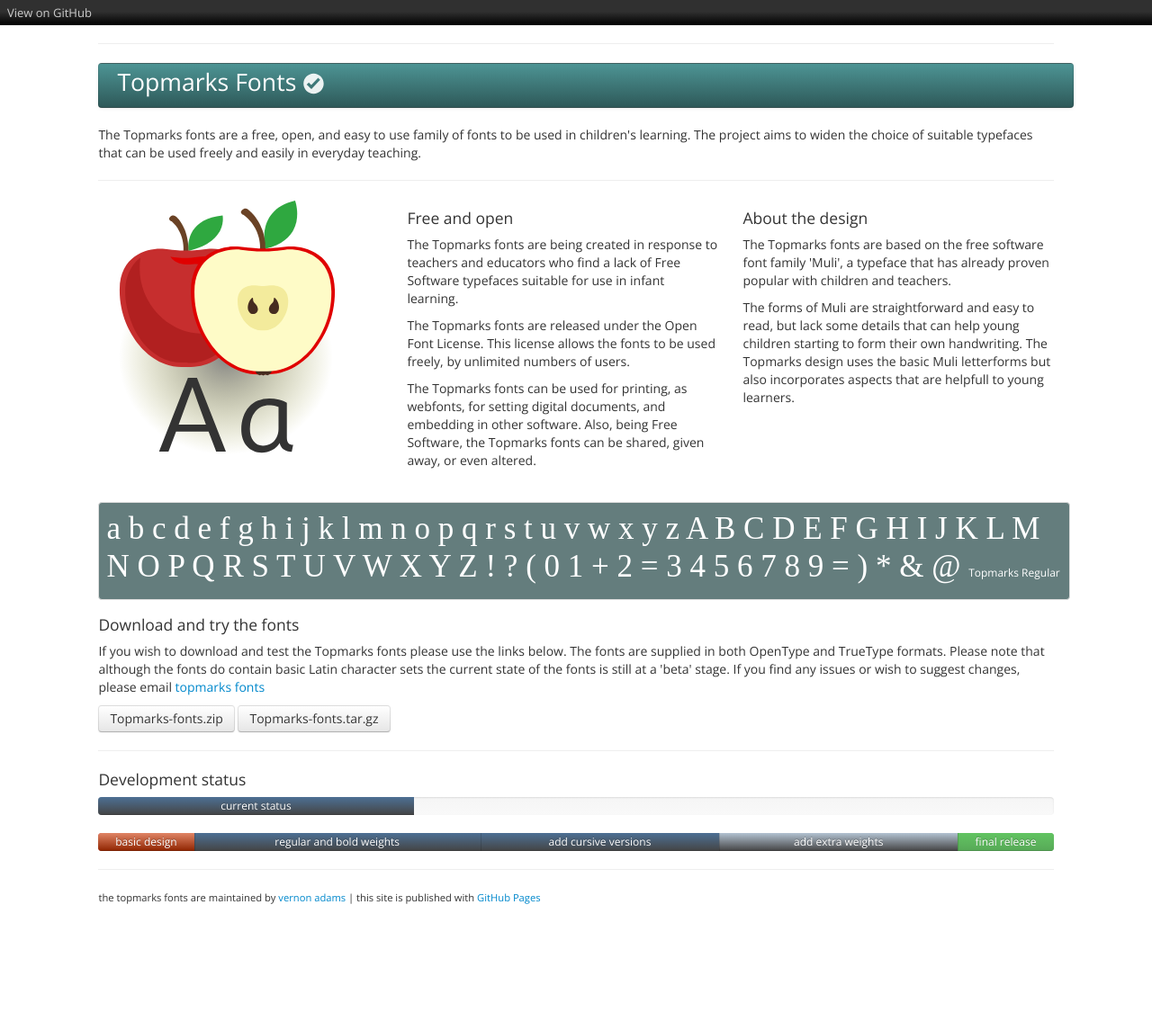
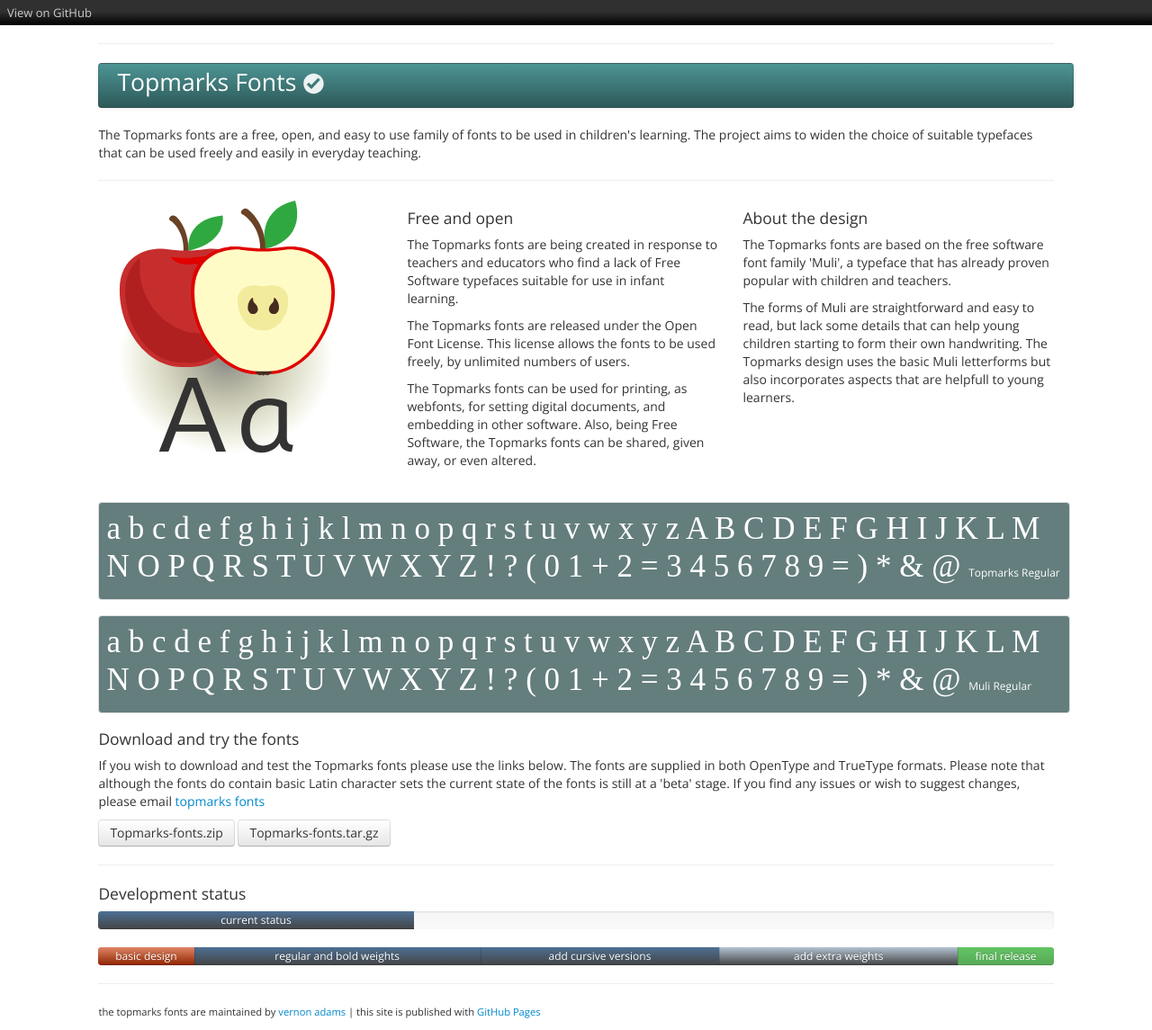
Before and after one commit to vernnobile/topmarks, a Jekyll site: the page built from index.html, in a window 1280 px wide. Shown: the whole page at 90% size. Built offline with Jekyll 4.4.1, drawn with Linux system fonts in a browser that asks for light colours; some web fonts are replaced; before the commit the page ends 1018 px from its top, so only the background shows below that.

Commit message:
Update specimen.html

```diff
--- a/_includes/specimen.html
+++ b/_includes/specimen.html
@@ -1,3 +1,4 @@
-<div style="font-family:mulimedium">
-<div class="specimen">a b c d e f g h i j k l m n o p q r s t u v w x y z A B C D E F G H I J K L M N O P Q R S T U V W X Y Z ! ? ( 0 1 + 2 = 3 4 5 6 7 8 9 = ) * & @ <span style="font-size:12px">Topmarks Regular</span></div>
+<div>
+<div style="font-family:topmarksbook" class="specimen">a b c d e f g h i j k l m n o p q r s t u v w x y z A B C D E F G H I J K L M N O P Q R S T U V W X Y Z ! ? ( 0 1 + 2 = 3 4 5 6 7 8 9 = ) * & @ <span style="font-size:12px">Topmarks Regular</span></div>
+<div style="font-family:mulimedium" class="specimen">a b c d e f g h i j k l m n o p q r s t u v w x y z A B C D E F G H I J K L M N O P Q R S T U V W X Y Z ! ? ( 0 1 + 2 = 3 4 5 6 7 8 9 = ) * & @ <span style="font-size:12px">Muli Regular</span></div>
 </div>
```
